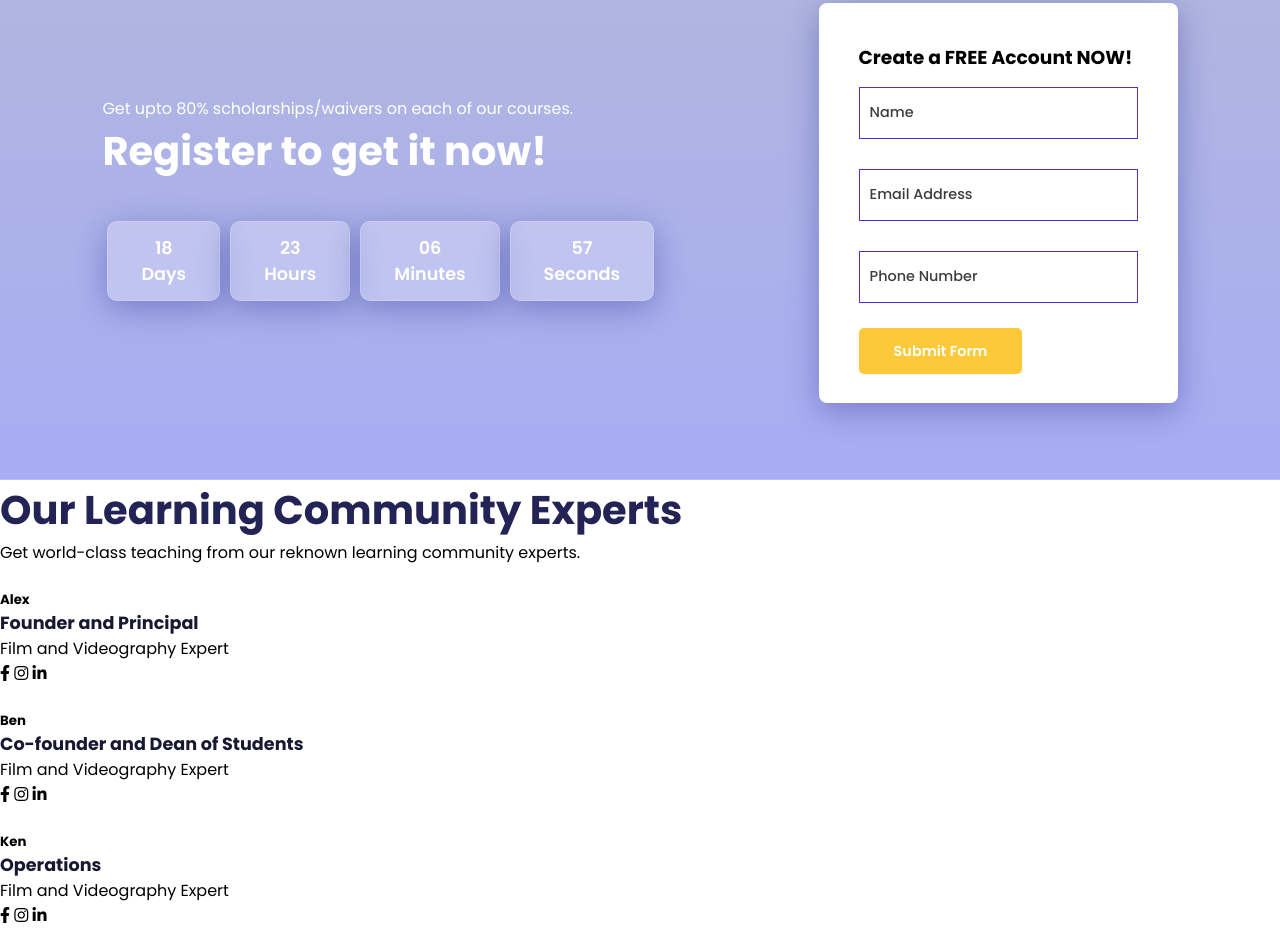
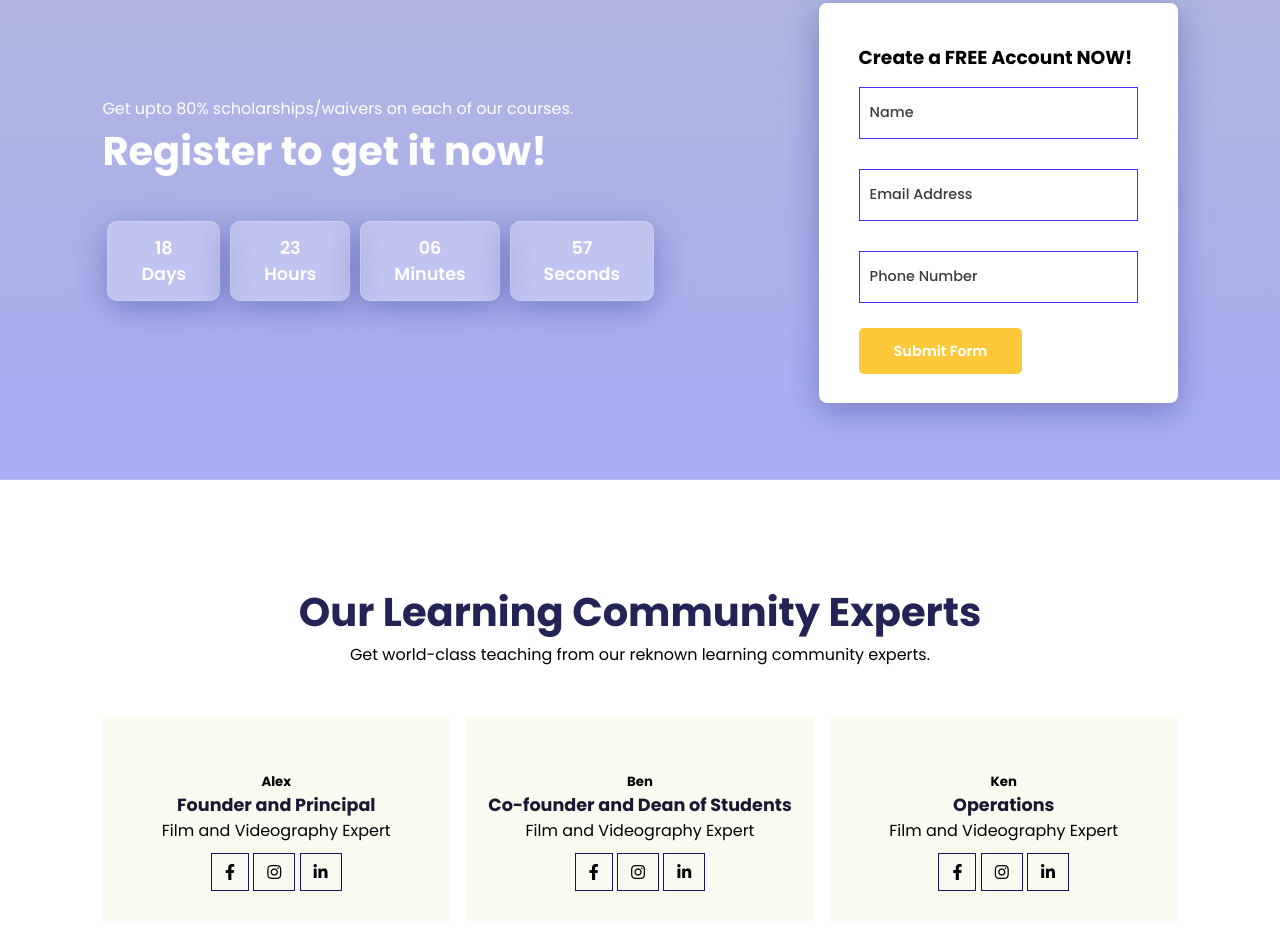
Before and after one commit to VictorBK/Alex-site, a plain HTML site: page index.html in a window 1280 px wide. Shown: the part 1883-2811 px from the top of the page. Drawn offline with nearby package versions, Linux system fonts and the light colour scheme.

Commit message:
Community section styling

```diff
--- a/style.css
+++ b/style.css
@@ -302,6 +302,41 @@ nav .navigation ul li a:hover{
 
 /* experts */
 
+#experts {
+  padding: 8vw 8vw 0 8vw;
+  text-align: center;
+}
+
+#experts .expert-box{
+  display: grid;
+  grid-template-columns: repeat(auto-fit, minmax(250px, 1fr));
+  grid-gap: 1rem;
+  margin-top: 50px;
+}
+
+#experts .expert-box .profile{
+  background: #fafaf1;
+  padding: 30px 10px;
+}
+
+.pro-links{
+  margin-top: 10px;
+}
+
+.pro-links i{
+  padding: 10px 13px;
+  border: 1px solid rgb(21, 21, 100);
+  cursor: pointer;
+  transition: 0.3s ease;
+}
+
+.pro-links i:hover{
+  background: rgb(21, 21, 100);
+  color: #fff;
+  border: 1px solid rgb(21, 21, 100);
+  cursor: pointer;
+}
+
 /* footer */
 
 /* About */
```
